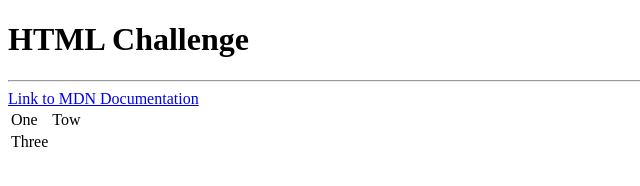
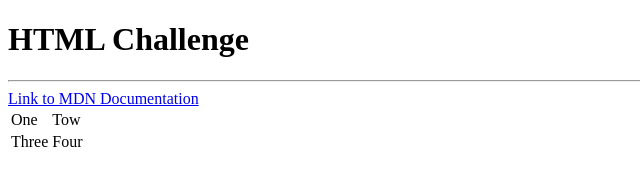
Before and after one commit to shaun-stanley/WebDev-Angela, a plain HTML site: page Exercize 1/index.html in a window 1280 px wide. Shown: the full height of the page, 0-640 px from the left. Drawn offline with Linux system fonts and the light colour scheme.

Commit message:
add four in table

```diff
--- a/Exercize 1/index.html
+++ b/Exercize 1/index.html
@@ -19,7 +19,7 @@
       </tr>
       <tr>
         <td>Three</td>
-        <td></td>
+        <td>Four</td>
       </tr>
     </table>
   </body>
```
